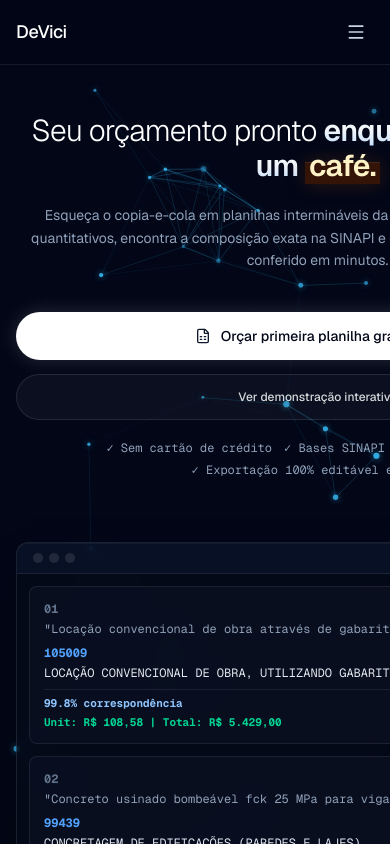
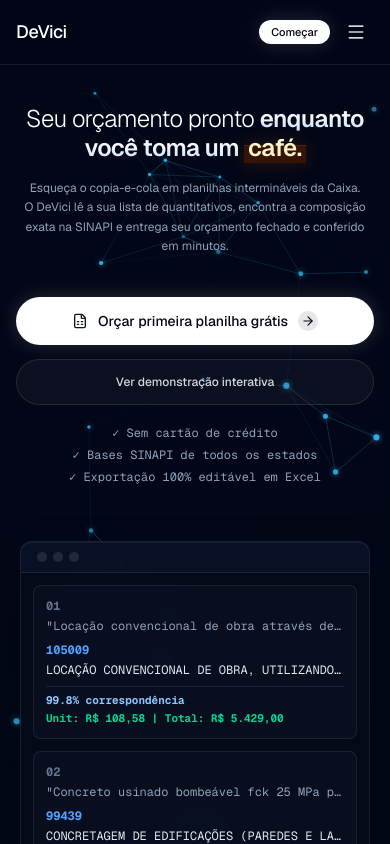
Before and after one commit to ojoaomayer/davici, a Next.js app: page / in a window 390 px wide. Shown: the top 844 px of the page. Built offline with nearby package versions, Linux system fonts and the light colour scheme; no server answers.

Commit message:
fix: mobile responsiveness, eliminate horizontal overflow and optimize navbar actions

```diff
--- a/app/page.tsx
+++ b/app/page.tsx
@@ -44,20 +44,20 @@ export default function LandingPage() {
   const [openFaq, setOpenFaq] = useState<number | null>(null)
 
   return (
-    <div className="min-h-screen bg-[#020617] text-slate-100 flex flex-col selection:bg-blue-500/30 selection:text-white relative bg-gradient-to-b from-[#020617] via-[#050b14] via-60% to-[#020617]">
+    <div className="min-h-screen bg-[#020617] text-slate-100 flex flex-col selection:bg-blue-500/30 selection:text-white relative bg-gradient-to-b from-[#020617] via-[#050b14] via-60% to-[#020617] w-full overflow-x-hidden max-w-full">
       <Navbar />
 
       {/* 1. HERO SECTION (DOBRA PRINCIPAL) */}
-      <section className="relative z-10 w-full overflow-hidden flex flex-col justify-center">
+      <section className="relative z-10 w-full overflow-hidden flex flex-col justify-center max-w-full">
         {/* Localized Particles Container */}
-        <div className="absolute inset-0 w-full h-full pointer-events-none z-0 overflow-hidden">
+        <div className="absolute inset-0 w-full h-full pointer-events-none z-0 overflow-hidden max-w-full">
           <ParticlesComponent />
         </div>
 
-        <div className="relative z-10 max-w-5xl mx-auto px-4 sm:px-6 pt-12 sm:pt-16 lg:pt-20 pb-12 sm:pb-16 text-center space-y-8">
+        <div className="relative z-10 max-w-5xl mx-auto px-4 sm:px-6 pt-10 sm:pt-16 lg:pt-20 pb-10 sm:pb-16 text-center space-y-8 w-full">
           {/* Headline (H1) */}
-          <div className="max-w-4xl mx-auto space-y-5">
-            <h1 className="animate-fade-in-up delay-100 text-3xl sm:text-5xl lg:text-[52px] font-light tracking-tight text-white leading-[1.18]">
+          <div className="max-w-4xl mx-auto space-y-4 sm:space-y-5">
+            <h1 className="animate-fade-in-up delay-100 text-2xl sm:text-4xl md:text-5xl lg:text-[52px] font-light tracking-tight text-white leading-[1.2] max-w-full">
               Seu orçamento pronto <br className="hidden sm:inline" />
               <span className="font-semibold bg-clip-text text-transparent bg-gradient-to-b from-white via-slate-100 to-blue-200">
                 enquanto você toma um{' '}
@@ -69,13 +69,13 @@ export default function LandingPage() {
             </h1>
 
             {/* Sub-headline */}
-            <p className="animate-fade-in-up delay-200 text-sm sm:text-base text-slate-400 max-w-2xl mx-auto leading-relaxed font-normal">
+            <p className="animate-fade-in-up delay-200 text-xs sm:text-sm md:text-base text-slate-400 max-w-2xl mx-auto leading-relaxed font-normal px-2">
               Esqueça o copia-e-cola em planilhas intermináveis da Caixa. O DeVici lê a sua lista de quantitativos, encontra a composição exata na SINAPI e entrega seu orçamento fechado e conferido em minutos.
             </p>
           </div>
 
           {/* CTAs Principais */}
-          <div className="animate-fade-in-up delay-300 flex flex-col items-center justify-center gap-3 pt-2">
+          <div className="animate-fade-in-up delay-300 flex flex-col items-center justify-center gap-3 pt-2 w-full">
             <div className="flex flex-col sm:flex-row items-center justify-center gap-3.5 w-full sm:w-auto">
               <Link
                 href="/orcamento"
@@ -97,7 +97,7 @@ export default function LandingPage() {
             </div>
 
             {/* Micro-copy de Confiança */}
-            <div className="flex flex-wrap items-center justify-center gap-x-3 gap-y-1.5 text-xs text-slate-400 font-mono pt-2 text-center">
+            <div className="flex flex-wrap items-center justify-center gap-x-3 gap-y-1.5 text-xs text-slate-400 font-mono pt-2 text-center max-w-full px-2">
               <span>✓ Sem cartão de crédito</span>
               <span className="hidden sm:inline text-slate-600">•</span>
               <span>✓ Bases SINAPI de todos os estados</span>
@@ -107,18 +107,18 @@ export default function LandingPage() {
           </div>
 
           {/* Demonstration Card (Preview Interativo) */}
-          <div id="demonstracao" className="w-full max-w-4xl mx-auto pt-8">
-            <div className="glass-panel rounded-xl overflow-hidden text-left shadow-[0_25px_60px_-15px_rgba(0,0,0,0.8)] blueprint-box">
+          <div id="demonstracao" className="w-full max-w-4xl mx-auto pt-6 px-1 sm:px-0">
+            <div className="glass-panel rounded-xl overflow-hidden text-left shadow-[0_25px_60px_-15px_rgba(0,0,0,0.8)] blueprint-box w-full">
               <div className="bg-[#0b132b]/60 px-4 py-2.5 border-b border-white/[0.08] flex items-center gap-1.5">
                 <span className="w-2.5 h-2.5 rounded-full bg-white/10" />
                 <span className="w-2.5 h-2.5 rounded-full bg-white/10" />
                 <span className="w-2.5 h-2.5 rounded-full bg-white/10" />
               </div>
 
-              <div className="p-3 sm:p-6 font-mono text-xs space-y-3 overflow-x-auto bg-[#030712]/50">
-                <div className="p-3.5 bg-slate-900/40 rounded-lg border border-white/[0.06] space-y-2 min-w-[320px] sm:min-w-0">
+              <div className="p-3 sm:p-6 font-mono text-xs space-y-3 overflow-x-auto bg-[#030712]/50 w-full">
+                <div className="p-3 sm:p-3.5 bg-slate-900/40 rounded-lg border border-white/[0.06] space-y-2 w-full">
                   <div className="flex flex-col sm:flex-row sm:justify-between gap-1 text-slate-400">
-                    <span className="text-slate-500 font-bold">01</span>
+                    <span className="text-slate-500 font-bold shrink-0">01</span>
                     <span className="truncate">&quot;Locação convencional de obra através de gabarito de tábuas corridas&quot; (50 M)</span>
                   </div>
                   <div className="flex flex-col sm:flex-row sm:justify-between gap-1 text-slate-200">
@@ -131,9 +131,9 @@ export default function LandingPage() {
                   </div>
                 </div>
 
-                <div className="p-3.5 bg-slate-900/40 rounded-lg border border-white/[0.06] space-y-2 min-w-[320px] sm:min-w-0">
+                <div className="p-3 sm:p-3.5 bg-slate-900/40 rounded-lg border border-white/[0.06] space-y-2 w-full">
                   <div className="flex flex-col sm:flex-row sm:justify-between gap-1 text-slate-400">
-                    <span className="text-slate-500 font-bold">02</span>
+                    <span className="text-slate-500 font-bold shrink-0">02</span>
                     <span className="truncate">&quot;Concreto usinado bombeável fck 25 MPa para vigas e pilares&quot; (15 M3)</span>
                   </div>
                   <div className="flex flex-col sm:flex-row sm:justify-between gap-1 text-slate-200">
--- a/components/Navbar.tsx
+++ b/components/Navbar.tsx
@@ -77,9 +77,9 @@ export default function Navbar() {
         </div>
 
         {/* Right CTA / Auth Status & Mobile Menu Button */}
-        <div className="flex items-center gap-3">
-          {/* Desktop Auth */}
-          <div className="hidden sm:flex items-center gap-4">
+        <div className="flex items-center gap-2 sm:gap-3">
+          {/* Desktop Auth (Hidden on small screens where drawer is used) */}
+          <div className="hidden md:flex items-center gap-4">
             {user ? (
               <div className="flex items-center gap-3">
                 <Link
@@ -125,6 +125,16 @@ export default function Navbar() {
               </div>
             )}
           </div>
+
+          {/* Quick mobile action & hamburger */}
+          {!user && (
+            <Link
+              href="/login?mode=signup"
+              className="md:hidden btn-primary px-3 py-1 text-[11px] font-semibold"
+            >
+              Começar
+            </Link>
+          )}
 
           {/* Mobile hamburger button */}
           <button
--- a/components/ui/particles-bg.tsx
+++ b/components/ui/particles-bg.tsx
@@ -146,7 +146,8 @@ export default function ParticlesComponent() {
   return (
     <canvas
       ref={canvasRef}
-      className="absolute inset-0 w-full h-full pointer-events-none z-0"
+      className="absolute inset-0 w-full h-full pointer-events-none z-0 block max-w-full max-h-full"
+      style={{ width: '100%', height: '100%', maxWidth: '100%' }}
     />
   );
 }
```
